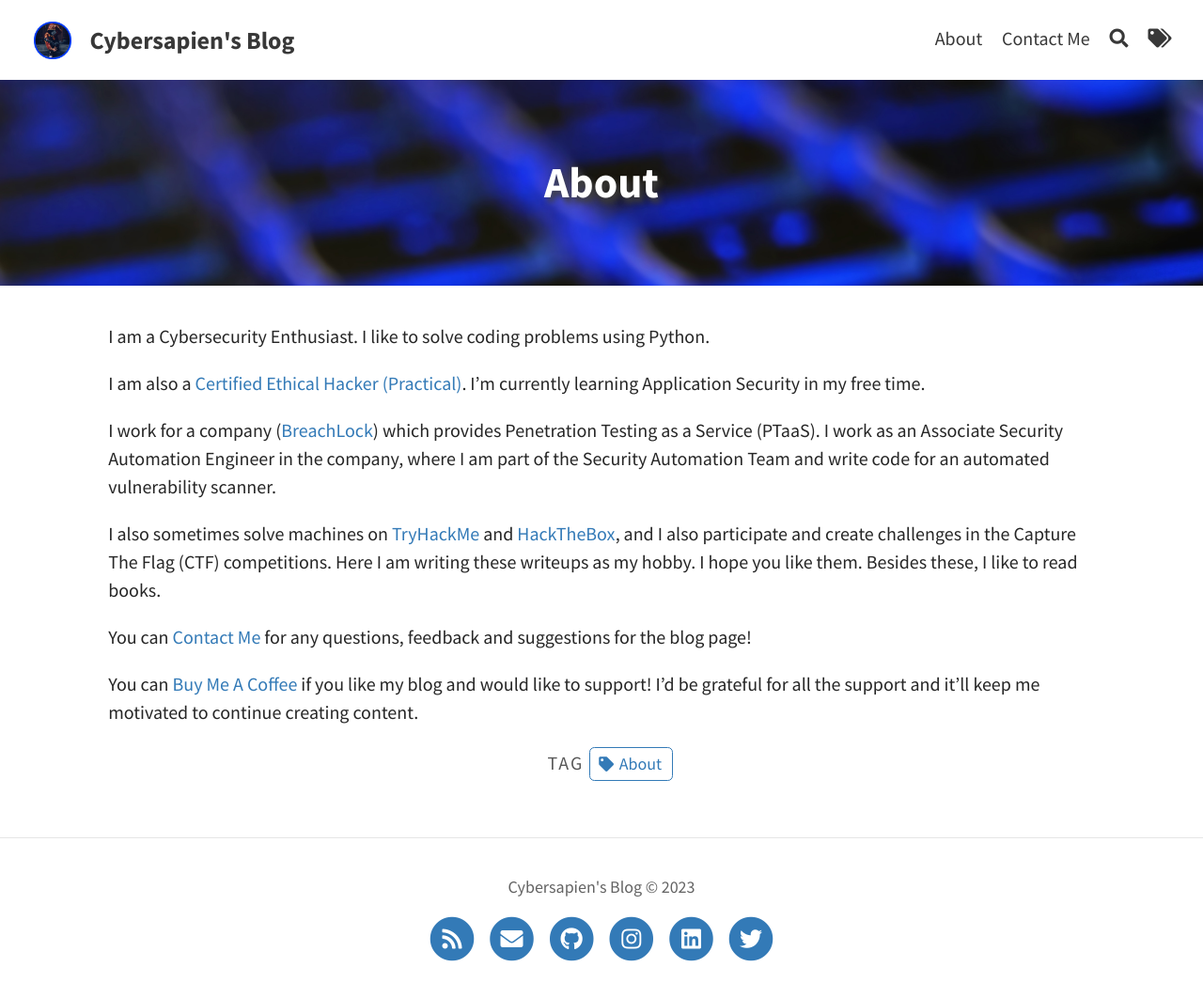
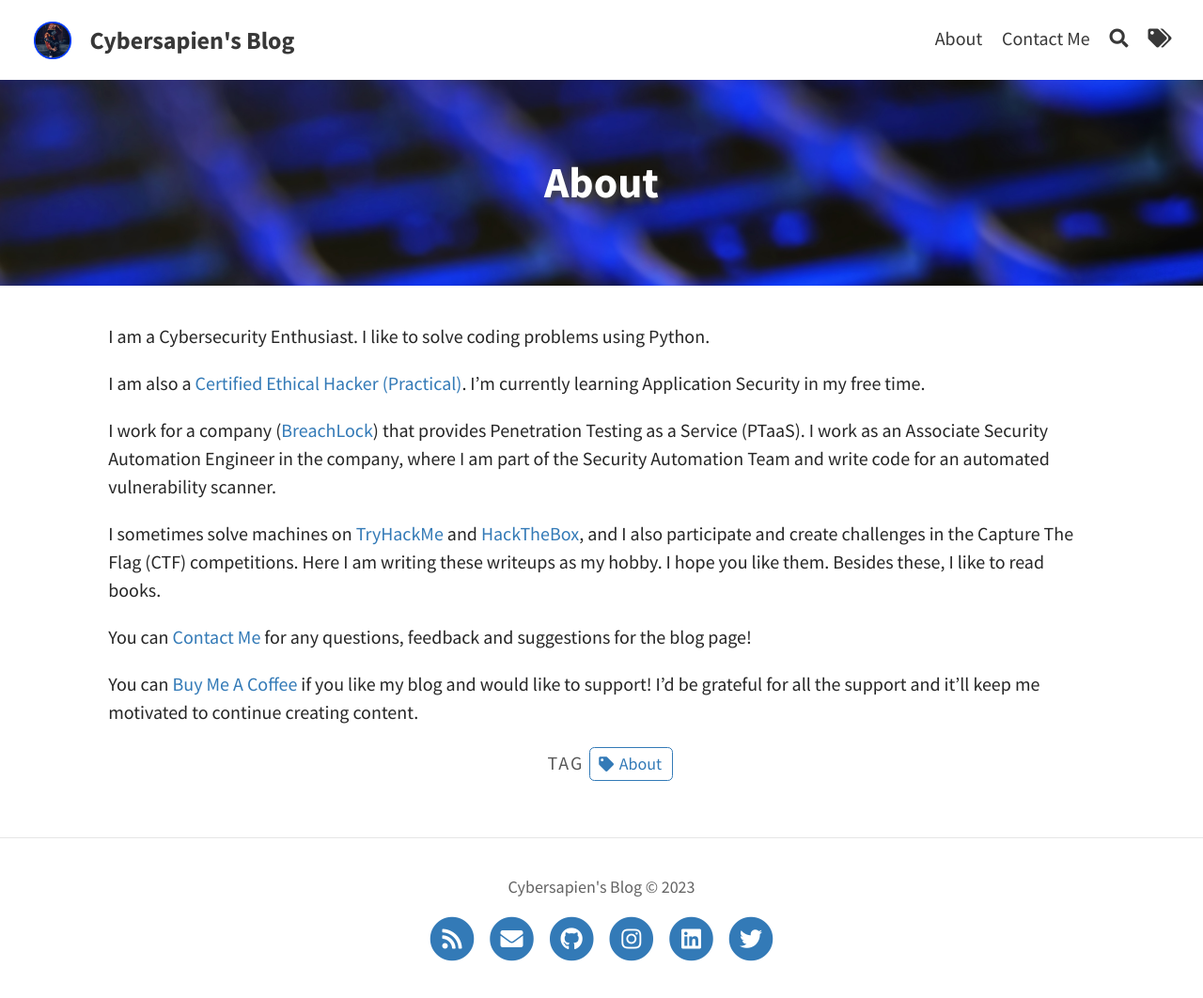
Before and after one commit to thecybersapien/thecybersapien.github.io, a Jekyll site: the page built from pages/about.md, in a window 1280 px wide. Shown: the whole page at 94% size. Built offline with Jekyll 4.4.1, drawn with Linux system fonts in a browser that asks for light colours.

Commit message:
Updated blog

```diff
--- a/pages/about.md
+++ b/pages/about.md
@@ -10,9 +10,9 @@ I am a Cybersecurity Enthusiast. I like to solve coding problems using Python.
 
 I am also a [Certified Ethical Hacker (Practical)](https://drive.google.com/file/d/1BNm0BA837_kds7ITUTGTjpvIyeq5j93R/view). I'm currently learning Application Security in my free time.
 
-I work for a company ([BreachLock](https://www.breachlock.com/)) which provides Penetration Testing as a Service (PTaaS). I work as an Associate Security Automation Engineer in the company, where I am part of the Security Automation Team and write code for an automated vulnerability scanner.
+I work for a company ([BreachLock](https://www.breachlock.com/)) that provides Penetration Testing as a Service (PTaaS). I work as an Associate Security Automation Engineer in the company, where I am part of the Security Automation Team and write code for an automated vulnerability scanner.
 
-I also sometimes solve machines on [TryHackMe](https://tryhackme.com/p/cybersapien) and [HackTheBox](https://app.hackthebox.com/profile/192218), and I also participate and create challenges in the Capture The Flag (CTF) competitions. Here I am writing these writeups as my hobby. I hope you like them. Besides these, I like to read books.
+I sometimes solve machines on [TryHackMe](https://tryhackme.com/p/cybersapien) and [HackTheBox](https://app.hackthebox.com/profile/192218), and I also participate and create challenges in the Capture The Flag (CTF) competitions. Here I am writing these writeups as my hobby. I hope you like them. Besides these, I like to read books.
 
 You can [Contact Me](/contact/) for any questions, feedback and suggestions for the blog page!
 
```
Also changed, not shown: _posts/2023-01-10-authentication-vulnerabilities.md (+1 -1 lines).
